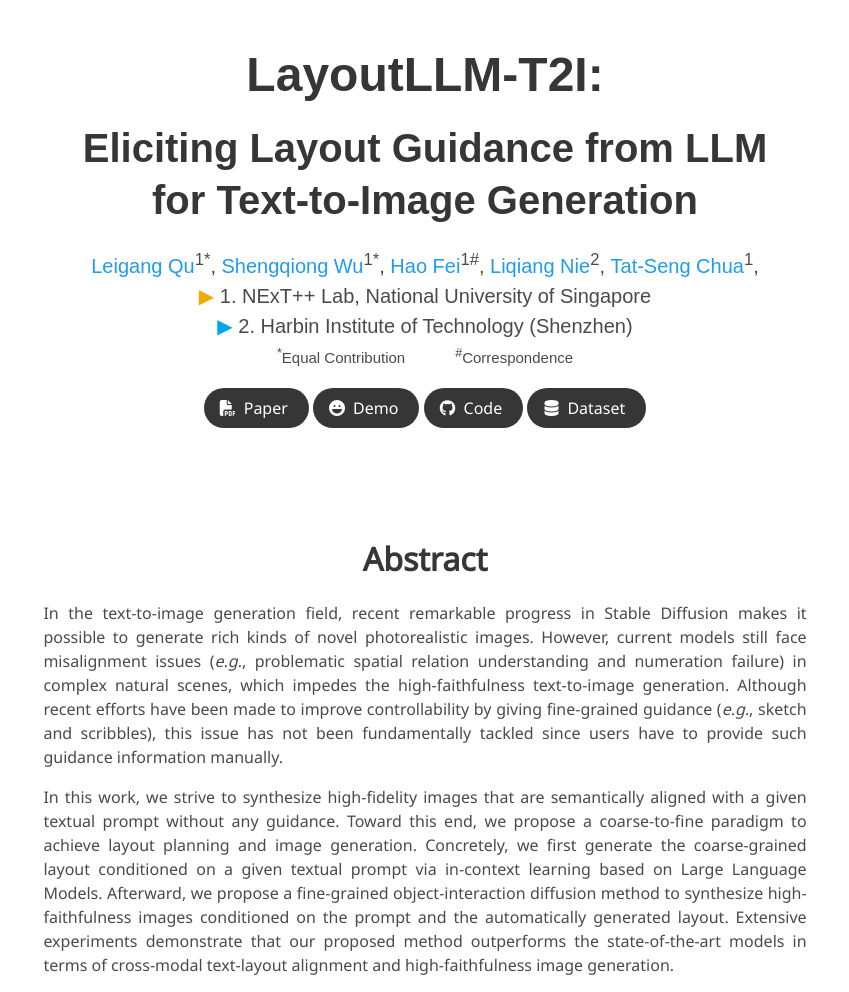
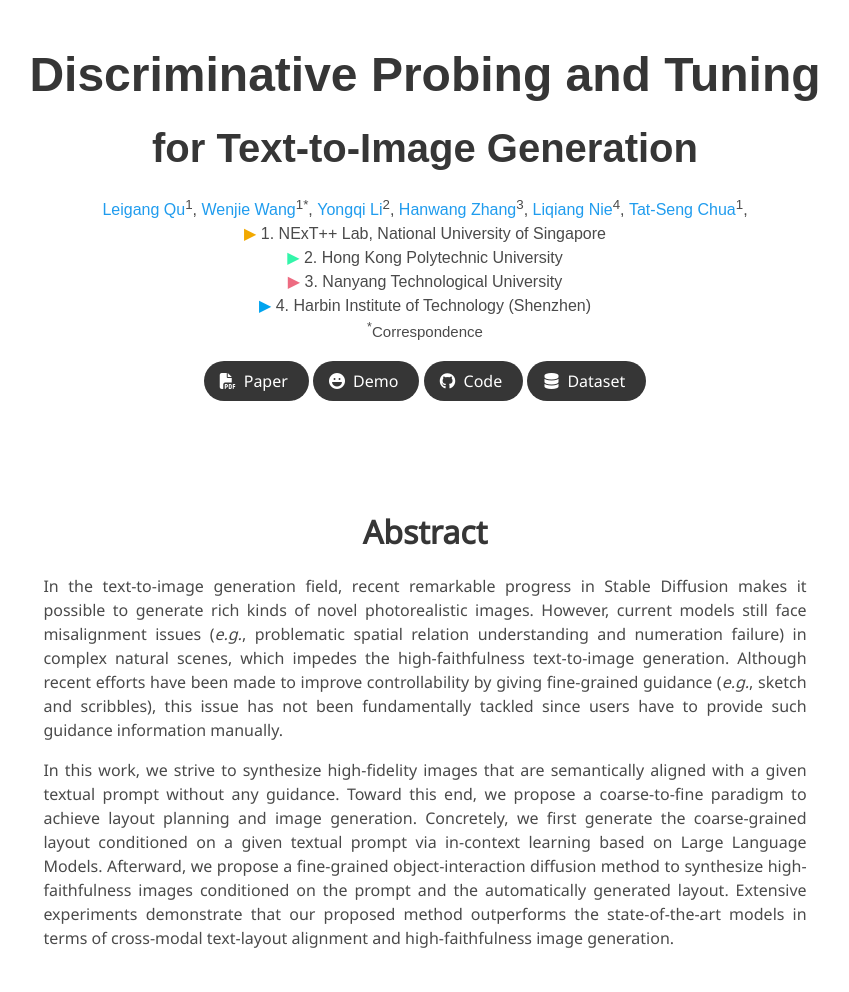
Before and after one commit to DPT-T2I/DPT-T2I.github.io, a plain HTML site: page index.html in a window 1280 px wide. Shown: the top 992 px of the page, without its empty margins (215-1064 px from the left). Drawn offline with nearby package versions, Linux system fonts and the light colour scheme; some icons are missing; a web font is replaced by a local one.

Commit message:
first commit

```diff
--- a/index.html
+++ b/index.html
@@ -3,7 +3,7 @@
 <head>
   <meta charset="utf-8">
   <meta name="description"
-        content="LayoutLLM-T2I: Eliciting Layout Guidance from LLM for Text-to-Image Generation">
+        content="Discriminative Probing and Tuning for Text-to-Image Generation">
   <meta name="keywords" content="text-to-image generation, Large Language Models, scene synthesis">
   <meta name="viewport" content="width=device-width, initial-scale=1">
   <title>LayoutLLM-T2I</title>
@@ -45,35 +45,42 @@
     <div class="container is-max-desktop">
       <div class="columns is-centered">
         <div class="column has-text-centered">
-          <h1 class="title is-1 publication-title">LayoutLLM-T2I:</h1>
-          <h1 class="title is-2 publication-title">Eliciting Layout Guidance from LLM</h1>
-          <h1 class="title is-2 publication-title" style="margin-top: -17px;">for Text-to-Image Generation</h1>
-          <div class="is-size-5 publication-authors">
+          <h1 class="title is-1 publication-title">Discriminative Probing and Tuning</h1>
+          <h1 class="title is-2 publication-title">for Text-to-Image Generation</h1>
+          <!-- <h1 class="title is-2 publication-title" style="margin-top: -17px;">for Text-to-Image Generation</h1> -->
+          <div class="is-size-6 publication-authors">
             <span class="author-block">
-              <a href="#">Leigang Qu</a><sup>1*</sup>,</span>
+              <a href="#">Leigang Qu</a><sup>1</sup>,</span>
             <span class="author-block">
-              <a href="https://chocowu.github.io/">Shengqiong Wu</a><sup>1*</sup>,</span>
+              <a href="https://wenjiewwj.github.io/">Wenjie Wang</a><sup>1*</sup>,</span>
             <span class="author-block">
-              <a href="https://haofei.vip/">Hao Fei</a><sup>1#</sup>,
+              <a href="https://liyongqi67.github.io/">Yongqi Li</a><sup>2</sup>,
             </span>
             <span class="author-block">
-              <a href="https://liqiangnie.github.io/">Liqiang Nie</a><sup>2</sup>,
+              <a href="https://personal.ntu.edu.sg/hanwangzhang/">Hanwang Zhang</a><sup>3</sup>,
+            </span>
+            <span class="author-block">
+              <a href="https://liqiangnie.github.io/">Liqiang Nie</a><sup>4</sup>,
             </span>
             <span class="author-block">
               <a href="https://www.chuatatseng.com/">Tat-Seng Chua</a><sup>1</sup>,
             </span>
           </div>
 
-          <div class="is-size-5 publication-authors">
+          <div class="is-size-6 publication-authors">
             <span class="author-block"><b style="color:#F2A900; font-weight:normal">&#x25B6 </b>1. NExT++ Lab, National University of Singapore</span>
             <br>
-            <span class="author-block"><b style="color:#00A4EF; font-weight:normal">&#x25B6 </b>2. Harbin Institute of Technology (Shenzhen)</span>
+            <span class="author-block"><b style="color:#00f295cc; font-weight:normal">&#x25B6 </b>2. Hong Kong Polytechnic University</span>
+            <br>
+            <span class="author-block"><b style="color:hsla(350, 78%, 60%, 0.815); font-weight:normal">&#x25B6 </b>3. Nanyang Technological University</span>
+            <br>
+            <span class="author-block"><b style="color:#00A4EF; font-weight:normal">&#x25B6 </b>4. Harbin Institute of Technology (Shenzhen)</span>
 
           </div>
 
-          <div class="is-size-5 publication-authors">
-            <span class="author-block" style="font-size: 15px;"><sup>*</sup>Equal Contribution</span> &nbsp; &nbsp; &nbsp; &nbsp;
-            <span class="author-block" style="font-size: 15px;"><sup>#</sup>Correspondence</span>
+          <div class="is-size-6 publication-authors">
+            <!-- <span class="author-block" style="font-size: 15px;"><sup>*</sup>Equal Contribution</span> &nbsp; &nbsp; &nbsp; &nbsp; -->
+            <span class="author-block" style="font-size: 15px;"><sup>*</sup>Correspondence</span>
 
           </div>
 
```
